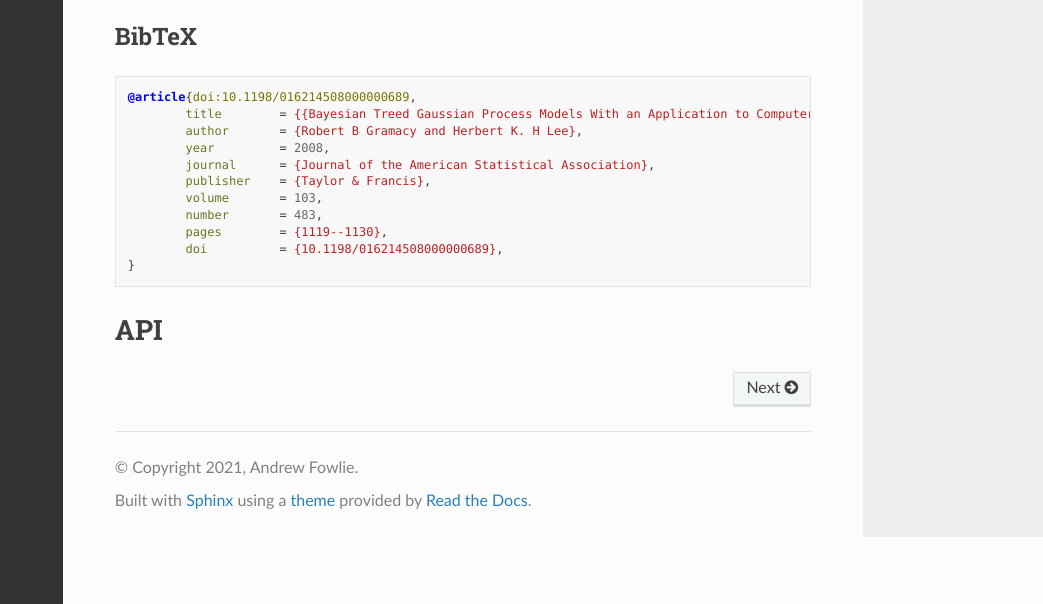
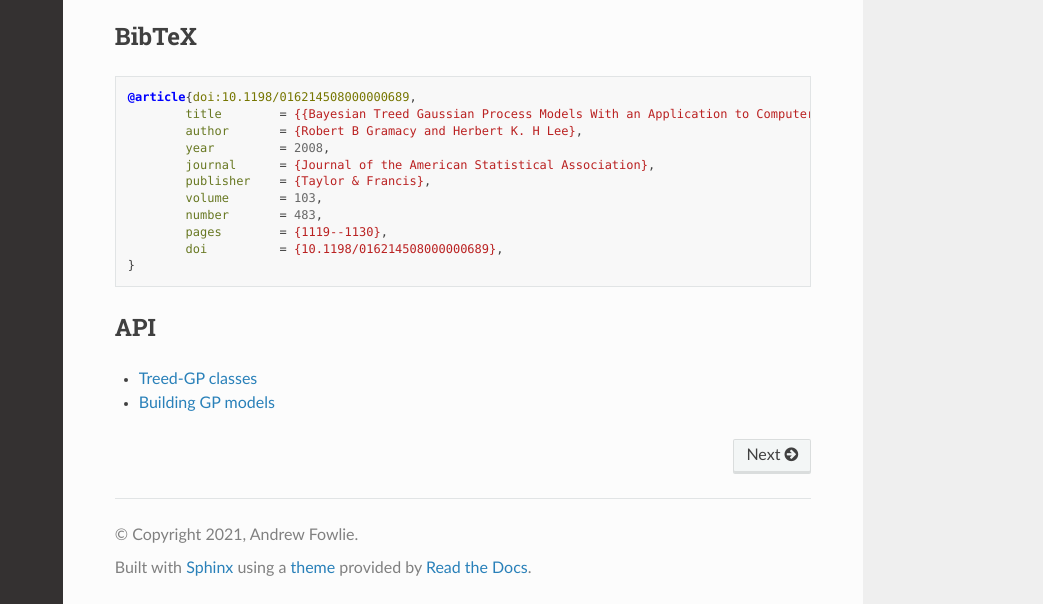
Before and after one commit to andrewfowlie/kingpin, a Sphinx documentation site: the page built from docs/source/index.rst, in a window 1280 px wide and 900 px high, scrolled down 531 px, cut to the strip 296-900 px from the top of the window. Shown: the whole strip, without its empty margins (237-1280 px from the left). Built offline with Sphinx 7.4.7 and the Read the Docs theme 2.0.0, drawn with Linux system fonts in a browser that asks for light colours; some of the changed text lies outside the part shown.

Commit message:
add docstring for from data and fix docs

```diff
--- a/docs/source/api.rst
+++ b/docs/source/api.rst
@@ -1,10 +1,18 @@
+Treed-GP classes
+================
+
 .. autoclass:: kingpin.RJMCMC
    :members: walk, step
 
 .. autoclass:: kingpin.TGP
    :members: walk, show, savefig, savetxt, to_arviz, arviz_summary, from_data, mean, stdev, cov, acceptance
 
+Building GP models
+==================
+
+.. autoclass:: kingpin.Model
 .. autoclass:: kingpin.Celerite2
+.. autoclass:: kingpin.Prior
 .. autoclass:: kingpin.Normal
 .. autoclass:: kingpin.Uniform
 .. autoclass:: kingpin.Independent
--- a/docs/source/conf.py
+++ b/docs/source/conf.py
@@ -1,4 +1,11 @@
 # Configuration file for the Sphinx documentation builder.
+
+# -- Project source
+
+import os
+import sys
+
+sys.path.insert(0, os.path.abspath('../../src/'))
 
 # -- Project information
 
--- a/docs/source/index.rst
+++ b/docs/source/index.rst
@@ -17,7 +17,7 @@
   :language: bibtex
 
 API
-===
+^^^
 
 .. toctree::
-   api
+  api
```
Also changed, not shown: 1 other file.
